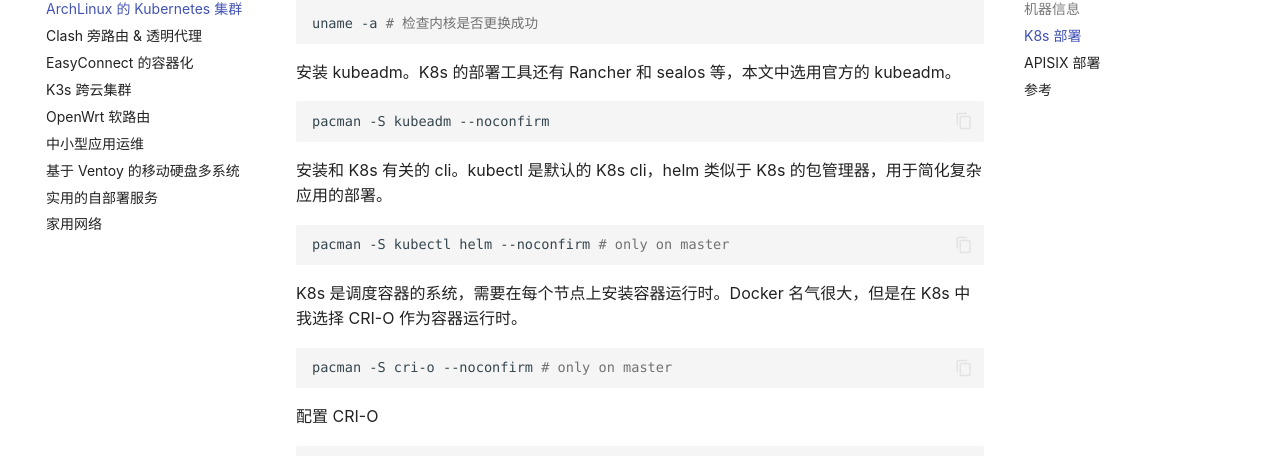
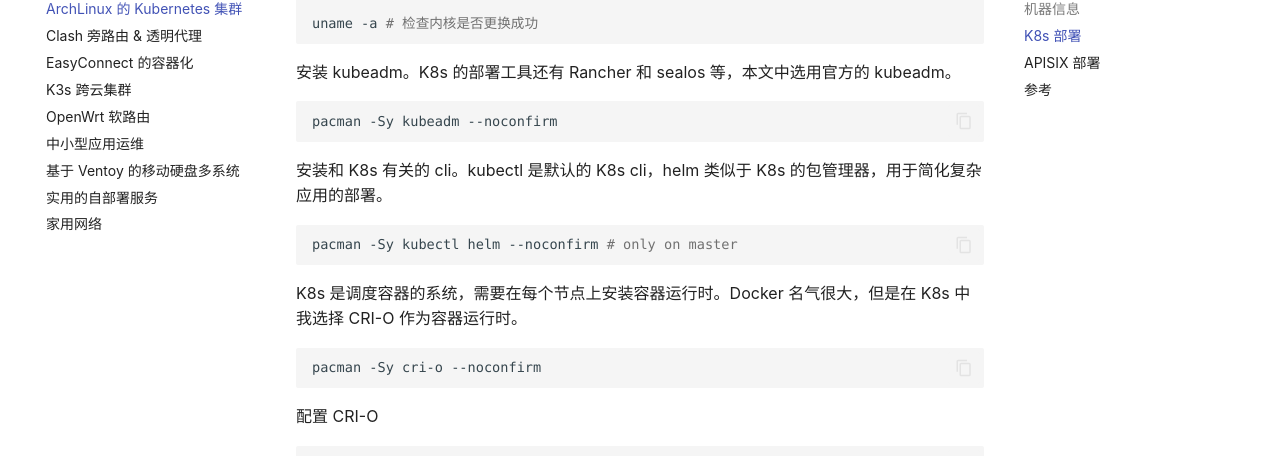
Before and after one commit to 117503445/wiki, an MkDocs documentation site: the page built from docs/practice/ArchLinux 的 Kubernetes 集群.md, in a window 1280 px wide and 1400 px high, scrolled down 857 px. Shown: the part 147-603 px from the top of the window. Built offline with MkDocs 1.6.1 and Material for MkDocs 9.7.7, drawn with Linux system fonts in a browser that asks for light colours; some web fonts are replaced; comment, search, counter and statistics services are not loaded.

````diff
--- a/docs/practice/ArchLinux 的 Kubernetes 集群.md
+++ b/docs/practice/ArchLinux 的 Kubernetes 集群.md
@@ -35,19 +35,19 @@ uname -a # 检查内核是否更换成功
 安装 kubeadm。K8s 的部署工具还有 Rancher 和 sealos 等，本文中选用官方的 kubeadm。
 
 ```sh
-pacman -S kubeadm --noconfirm
+pacman -Sy kubeadm --noconfirm
 ```
 
 安装和 K8s 有关的 cli。kubectl 是默认的 K8s cli，helm 类似于 K8s 的包管理器，用于简化复杂应用的部署。
 
 ```sh
-pacman -S kubectl helm --noconfirm # only on master
+pacman -Sy kubectl helm --noconfirm # only on master
 ```
 
 K8s 是调度容器的系统，需要在每个节点上安装容器运行时。Docker 名气很大，但是在 K8s 中我选择 CRI-O 作为容器运行时。
 
 ```sh
-pacman -S cri-o --noconfirm # only on master
+pacman -Sy cri-o --noconfirm
 ```
 
 配置 CRI-O
@@ -102,7 +102,7 @@ systemctl enable --now turnswapoff.service
 安装 kubelet, kubelet 是 K8s 运行在每个节点上的 "node agent"
 
 ```sh
-echo "y" "\n" "Y" | pacman -S kubelet
+echo "y" "\n" "Y" | pacman -Sy kubelet
 systemctl enable --now kubelet.service
 ```
 
````
Also changed, not shown: 1 other file.
